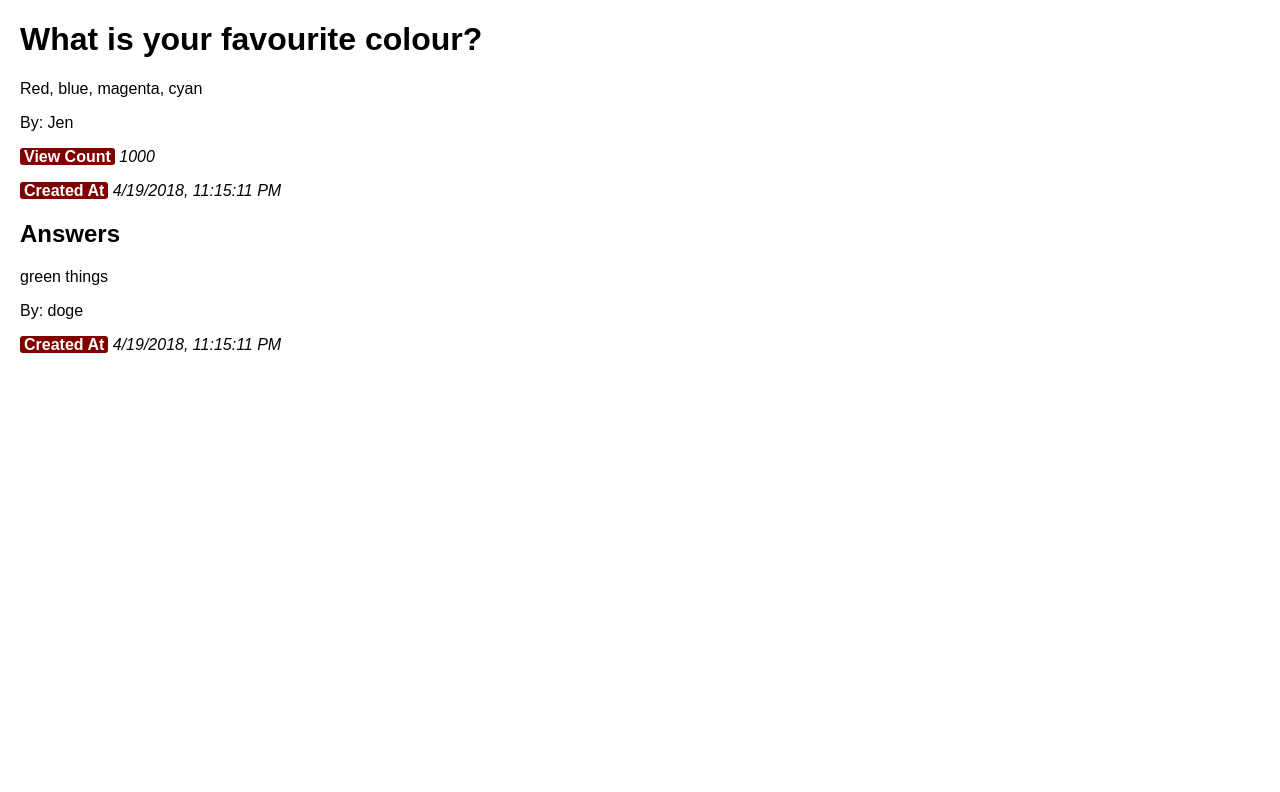
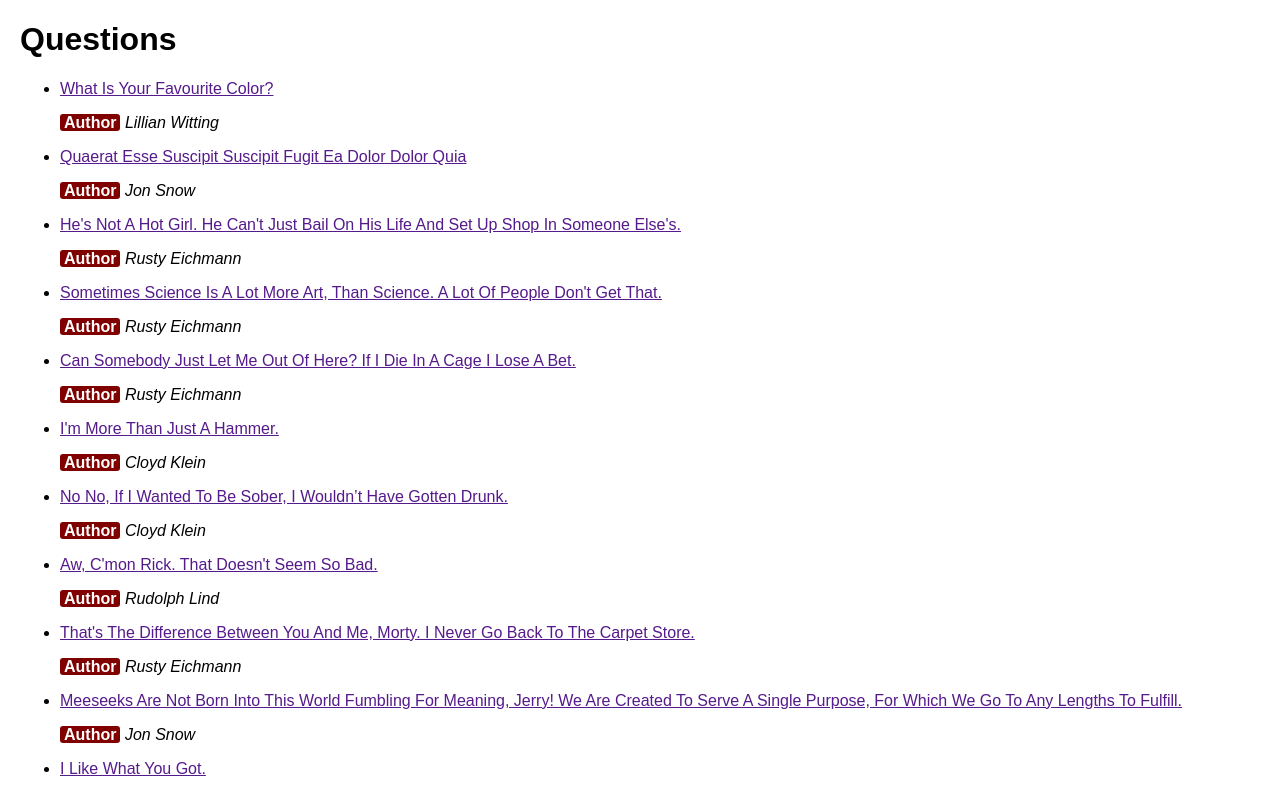
Before and after one commit to chen-jenn/awesomeAnswersReact, a React (Create React App) app: page / in a window 1280 px wide. Shown: the top 792 px of the page. Built offline with nearby package versions, Linux system fonts and the light colour scheme.

Commit message:
Add AnswerList data

```diff
--- a/src/components/AnswerDetails.js
+++ b/src/components/AnswerDetails.js
@@ -1,12 +1,14 @@
 import React from 'react';
 import {Field} from './Field';
+
+//Answer detail is like the layout for how to display each answer
 
 function AnswerDetails(props){ //props is an object containing your data
   return ( //giving a className to a div is technically optional but why not
     <div className="AnswerDetails">
       <p>{props.body}</p>
-      <p>By: {props.user.full_name}</p>
-      <Field name="Created At" value={props.created_at} />
+      <p>By: {props.author_full_name}</p>
+      <Field name="Created At" value={new Date(props.created_at).toLocaleString()} />
       {/* <p><strong>Created:</strong> {props.created_at}</p>  --> same as above line, but helps with refactoring*/}
     </div>
   );
--- /dev/null
+++ b/src/components/AnswerList.js
@@ -0,0 +1,26 @@
+import React from 'react';
+import {Field} from './Field';
+import {AnswerDetails} from './AnswerDetails';
+
+function AnswerList(props){
+  const {answers = []} = props; //give a default if there is no array; prevents crashing
+  return (
+      <ul className="AnswerList">
+        {
+          answers.map((answer,index) => (
+            <li key={answer.id}>
+              {/* <AnswerDetails
+                body={answer.body}
+                author_full_name={answer.author_full_name}
+                created_at={answer.created_at}
+              /> */}
+              {/* this takes all the properties of AnswerDetails and creates keys with values of the same name; is a shortcut */}
+              <AnswerDetails {...answer}/>
+            </li>
+          ))
+        }
+      </ul>
+  );
+}
+
+export {AnswerList};
--- /dev/null
+++ b/src/components/App.js
@@ -0,0 +1,14 @@
+import React from "react";
+import {QuestionShowPage} from "./QuestionShowPage";
+import {QuestionIndexPage} from "./QuestionIndexPage";
+
+function App(){
+  return(
+    <div className="App">
+      <QuestionIndexPage />
+      <QuestionShowPage />
+    </div>
+  );
+}
+
+export {App};
--- /dev/null
+++ b/src/components/QuestionIndexPage.js
@@ -0,0 +1,26 @@
+import React from "react";
+import {Field} from './Field';
+import allQuestions from "../data/allQuestions"; //not using braces because it was using export default
+
+
+function QuestionIndexPage(props){
+  return (
+    <main className="QuestionIndexPage">
+      <h1>Questions</h1>
+      <ul>
+        {
+          allQuestions.map(
+            (question, index) => (
+              <li key={question.id}>
+                <a href="">{question.title}</a>
+                <Field name="Author" value={question.author.full_name} />
+              </li>
+            )
+          )
+        }
+      </ul>
+    </main>
+  )
+}
+
+export {QuestionIndexPage};
--- a/src/components/QuestionShowPage.js
+++ b/src/components/QuestionShowPage.js
@@ -1,6 +1,8 @@
 import React from 'react';
 import {QuestionDetails} from './QuestionDetails';
 import {AnswerDetails} from './AnswerDetails';
+import{AnswerList} from './AnswerList';
+import detailedQuestion from '../data/detailedQuestion';
 
 function QuestionShowPage(props){
   return(
@@ -13,10 +15,8 @@
         created_at={new Date().toLocaleString()}
       />
       <h2>Answers</h2>
-      <AnswerDetails //passing in arguments that are used by the props argument
-        body="green things"
-        user={{full_name: "doge"}}
-        created_at={new Date().toLocaleString()}
+      <AnswerList
+        answers={detailedQuestion.answers}
       />
     </main>
   )
--- /dev/null
+++ b/src/data/allQuestions.js
@@ -0,0 +1,141 @@
+//export default just means that when you export it you don't need curly braces
+export default [
+  {
+    id: 304,
+    title: 'What Is Your Favourite Color?',
+    created_at: '2018-01-15 23:59:39',
+    updated_at: '2018-01-16 18:20:04',
+    author: {
+      id: 42,
+      first_name: 'Lillian',
+      last_name: 'Witting',
+      full_name: 'Lillian Witting'
+    }
+  }, {
+    id: 303,
+    title: 'Quaerat Esse Suscipit Suscipit Fugit Ea Dolor Dolor Quia',
+    created_at: '2018-01-13 00:19:30',
+    updated_at: '2018-01-13 00:19:30',
+    author: {
+      id: 33,
+      first_name: 'Jon',
+      last_name: 'Snow',
+      full_name: 'Jon Snow'
+    }
+  }, {
+    id: 300,
+    title:
+      "He's Not A Hot Girl. He Can't Just Bail On His Life And Set Up Shop In Someone Else's.",
+    created_at: '2018-01-12 23:56:26',
+    updated_at: '2018-01-13 00:12:26',
+    author: {
+      id: 39,
+      first_name: 'Rusty',
+      last_name: 'Eichmann',
+      full_name: 'Rusty Eichmann'
+    }
+  }, {
+    id: 299,
+    title:
+      "Sometimes Science Is A Lot More Art, Than Science. A Lot Of People Don't Get That.",
+    created_at: '2018-01-12 23:56:26',
+    updated_at: '2018-01-12 23:56:26',
+    author: {
+      id: 39,
+      first_name: 'Rusty',
+      last_name: 'Eichmann',
+      full_name: 'Rusty Eichmann'
+    }
+  }, {
+    id: 297,
+    title:
+      'Can Somebody Just Let Me Out Of Here? If I Die In A Cage I Lose A Bet.',
+    created_at: '2018-01-12 23:56:26',
+    updated_at: '2018-01-12 23:56:26',
+    author: {
+      id: 39,
+      first_name: 'Rusty',
+      last_name: 'Eichmann',
+      full_name: 'Rusty Eichmann'
+    }
+  }, {
+    id: 296,
+    title: "I'm More Than Just A Hammer.",
+    created_at: '2018-01-12 23:56:26',
+    updated_at: '2018-01-16 18:28:51',
+    author: {
+      id: 35,
+      first_name: 'Cloyd',
+      last_name: 'Klein',
+      full_name: 'Cloyd Klein'
+    }
+  }, {
+    id: 295,
+    title: 'No No, If I Wanted To Be Sober, I Wouldn’t Have Gotten Drunk.',
+    created_at: '2018-01-12 23:56:26',
+    updated_at: '2018-01-12 23:56:26',
+    author: {
+      id: 35,
+      first_name: 'Cloyd',
+      last_name: 'Klein',
+      full_name: 'Cloyd Klein'
+    }
+  }, {
+    id: 294,
+    title: "Aw, C'mon Rick. That Doesn't Seem So Bad.",
+    created_at: '2018-01-12 23:56:26',
+    updated_at: '2018-01-12 23:56:26',
+    author: {
+      id: 41,
+      first_name: 'Rudolph',
+      last_name: 'Lind',
+      full_name: 'Rudolph Lind'
+    }
+  }, {
+    id: 293,
+    title:
+      "That's The Difference Between You And Me, Morty. I Never Go Back To The Carpet Store.",
+    created_at: '2018-01-12 23:56:26',
+    updated_at: '2018-01-12 23:56:26',
+    author: {
+      id: 39,
+      first_name: 'Rusty',
+      last_name: 'Eichmann',
+      full_name: 'Rusty Eichmann'
+    }
+  }, {
+    id: 292,
+    title:
+      'Meeseeks Are Not Born Into This World Fumbling For Meaning, Jerry! We Are Created To Serve A Single Purpose, For Which We Go To Any Lengths To Fulfill.',
+    created_at: '2018-01-12 23:56:26',
+    updated_at: '2018-01-12 23:56:26',
+    author: {
+      id: 33,
+      first_name: 'Jon',
+      last_name: 'Snow',
+      full_name: 'Jon Snow'
+    }
+  }, {
+    id: 291,
+    title: 'I Like What You Got.',
+    created_at: '2018-01-12 23:56:26',
+    updated_at: '2018-01-12 23:56:26',
+    author: {
+      id: 37,
+      first_name: 'Ada',
+      last_name: 'Kassulke',
+      full_name: 'Ada Kassulke'
+    }
+  }, {
+    id: 290,
+    title: 'Where Are My Testicles, Summer?',
+    created_at: '2018-01-12 23:56:26',
+    updated_at: '2018-01-12 23:56:26',
+    author: {
+      id: 35,
+      first_name: 'Cloyd',
+      last_name: 'Klein',
+      full_name: 'Cloyd Klein'
+    }
+  }
+];
--- /dev/null
+++ b/src/data/detailedQuestion.js
@@ -0,0 +1,41 @@
+export default {
+  id: 271,
+  title: "I don't get it and I don't need to.",
+  body: 'They’ve got as much sex appeal as a road accident.',
+  created_at: '2018-01-12T23:56:26.125Z',
+  updated_at: '2018-01-12T23:56:26.125Z',
+  view_count: 3910,
+  author: {
+    id: 42,
+    first_name: 'Lillian',
+    last_name: 'Witting',
+    full_name: 'Lillian Witting'
+  },
+  answers: [
+    {
+      id: 432,
+      body: "Ashley, look how much you've grown! Hilary, look how much you've grown! Carlton... hi.",
+      created_at: '2018-01-12T23:56:26.573Z',
+      updated_at: '2018-01-12T23:56:26.573Z',
+      author_full_name: 'Abraham Yost'
+    }, {
+      id: 433,
+      body: "You know what they say: Behind every successful man is a woman... or if you want to switch positions that's okay with me, too.",
+      created_at: '2018-01-12T23:56:26.575Z',
+      updated_at: '2018-01-12T23:56:26.575Z',
+      author_full_name: 'Monroe Wolf'
+    }, {
+      id: 434,
+      body: "You've heard of the Batmobile, get a load of the Rapmobile!",
+      created_at: '2018-01-12T23:56:26.577Z',
+      updated_at: '2018-01-12T23:56:26.577Z',
+      author_full_name: 'Abraham Yost'
+    }, {
+      id: 435,
+      body: "No way. Dude's got a gun. Next thing you know, I got six warning shots in my back.",
+      created_at: '2018-01-12T23:56:26.580Z',
+      updated_at: '2018-01-12T23:56:26.580Z',
+      author_full_name: 'Rusty Eichmann'
+    }
+  ]
+};
--- a/src/index.js
+++ b/src/index.js
@@ -2,12 +2,14 @@
 import ReactDOM from 'react-dom';
 import './index.css';
 import registerServiceWorker from './registerServiceWorker';
-import {QuestionShowPage} from './components/QuestionShowPage'
+import {App} from './components/App'
 
 
 //Rendering Views------------------------------------------------------
-ReactDOM.render(<QuestionShowPage />, //can only render one component so we have everything as descendants instead of having so many of these ReactDOM.render as that can get quite messy
+ReactDOM.render(<App />, //can only render one component so we have everything as descendants instead of having so many of these ReactDOM.render as that can get quite messy
   document.getElementById('root')//calling React.createElement FUNCTION
 );
 
 registerServiceWorker();
+
+//and then probably never touch this file agian, most changes will be within App.js
```
